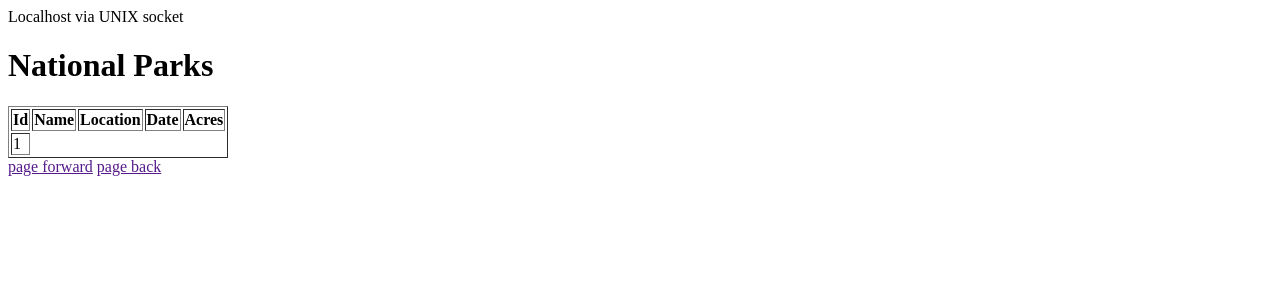
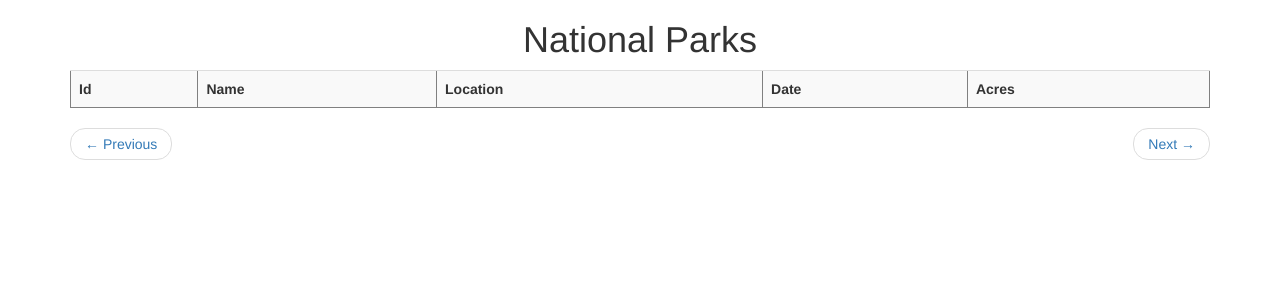
Before and after one commit to gregmccabe/Codeup_Web_Exercises, a PHP site: page /national_parks.php?page=1 in a window 1280 px wide. Shown: the top 300 px of the page. Run offline with PHP 8.4, Linux system fonts and the light colour scheme; tables that the repository leaves empty or names only in its code hold one stand-in row (values such as "Sample post"); lists and menus that the app fills with data are empty; some libraries are stand-ins or nearby versions.

Commit message:
national parks final

```diff
--- a/public/national_parks.php
+++ b/public/national_parks.php
@@ -5,30 +5,52 @@ $dbc = new PDO('mysql:host=127.0.0.1;dbname=codeup_pdo_test_db', 'greg', 'letmei
 // Tell PDO to throw exceptions on error
 $dbc->setAttribute(PDO::ATTR_ERRMODE, PDO::ERRMODE_EXCEPTION);
 
-echo $dbc->getAttribute(PDO::ATTR_CONNECTION_STATUS) . "\n";
+$dbc->getAttribute(PDO::ATTR_CONNECTION_STATUS) . "\n";
 
+function getOffset() {
+    $page = isset($_GET['page']) ? $_GET['page'] : 1;
+    return ($page - 1) * 4;
+}
 
 $limitRecord = 4;
 $pageNumber = 0;
+$offset = 0;
 
-$query = "SELECT * FROM national_parks LIMIT {$limitRecord} OFFSET {$pageNumber}";
+if (isset($_GET['page'])) {
+    $pageNumber=$_GET['page'];
+    $offset = $pageNumber * $limitRecord;
+
+}
+
+$query = "SELECT * FROM national_parks LIMIT {$limitRecord} OFFSET {$offset}";
 $stmt = $dbc->query($query);
-
 $parks = $stmt->fetchAll(PDO::FETCH_ASSOC);
 
-// var_dump($parks);
+$count = $dbc->query("SELECT * FROM national_parks;")->fetchColumn();
+
+$numPage = ceil($count / $limitRecord);
+
+$nextPage = $pageNumber + 1;
+$prevPage = $pageNumber - 1;
+
 
 ?>
 
 <!DOCTYPE html>
 <html lang="en">
 <head>
+    <!-- Latest compiled and minified CSS -->
+<link rel="stylesheet" href="//netdna.bootstrapcdn.com/bootstrap/3.1.1/css/bootstrap.min.css">
+
+<!-- Optional theme -->
+<link rel="stylesheet" href="//netdna.bootstrapcdn.com/bootstrap/3.1.1/css/bootstrap-theme.min.css">
     <meta charset="UTF-8">
     <title>national parks</title>
 </head>
 <body>
-    <h1>National Parks</h1>
-    <table border="1">
+<div class="container">
+    <h1 align="center">National Parks</h1>
+        <table class="table table-striped"border="1">
             <tr>
                 <th>Id</th>
                 <th>Name</th>
@@ -44,7 +66,16 @@ $parks = $stmt->fetchAll(PDO::FETCH_ASSOC);
             </tr>
                 <? endforeach; ?>
         </table>
-    <a href=>page forward</a>
-    <a href=>page back</a>
+
+    <ul class="pager">
+        <? if ($pageNumber > 0) : ?>
+          <li class="previous"><a href="national_parks.php?page=<?= $prevPage; ?>">&larr; Previous</a></li>
+        <? endif ?>
+
+        <? if ($pageNumber <= $numPage) : ?>
+          <li class="next"><a href="national_parks.php?page=<?= $nextPage; ?>">Next &rarr;</a></li>
+        <? endif ?>
+    </ul>
+</div>
 </body>
-</html>
+</html
```
Lines whose indentation alone changed are shown as unchanged.
